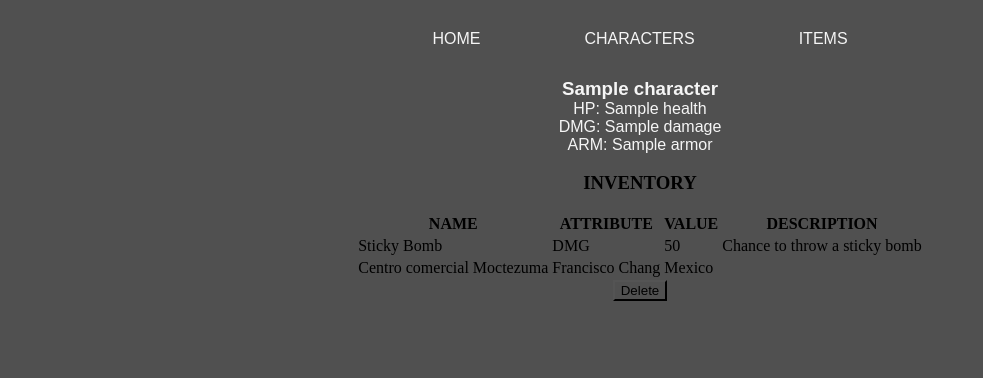
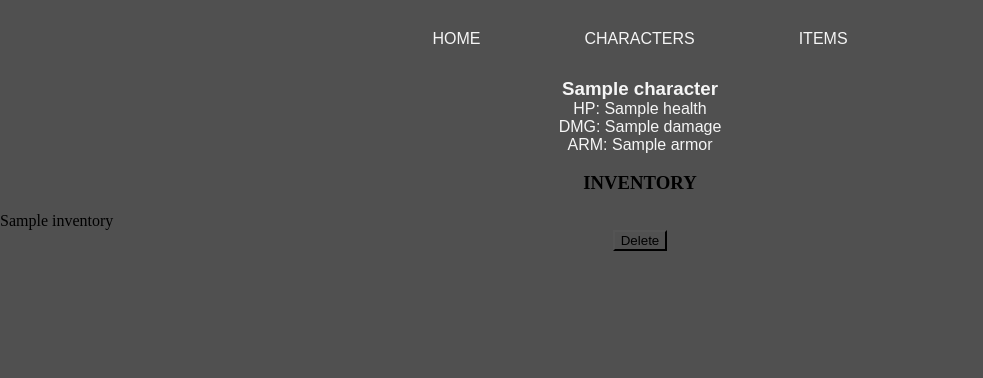
Before and after one commit to tvpaterson/risk_of_rain_project, a Flask app: template templates/characters/show.html in a window 1280 px wide. Shown: the top 378 px of the page, without its empty margins (0-983 px from the left). Run offline with Flask 2, Linux system fonts and the light colour scheme; the template is opened without the code that fills it: most values are stand-ins (such as "Sample title", 1, 10 or a date in 2020); some web fonts are replaced.

Commit message:
started to create inventory join table

```diff
--- a/db/ror_game.sql
+++ b/db/ror_game.sql
@@ -18,7 +18,7 @@ CREATE TABLE items (
   description VARCHAR(255)
 );
 
-CREATE TABLE inventory (
+CREATE TABLE inventories (
   id SERIAL PRIMARY KEY,
   character_id INT REFERENCES characters(id) ON DELETE CASCADE,
   item_id INT REFERENCES items(id) ON DELETE CASCADE
--- a/models/inventory.py
+++ b/models/inventory.py
@@ -1,5 +1,6 @@
 class Inventory:
-    def __init__(self, character, id=None):
+    def __init__(self, character, item, id=None):
         self.character = character
+        self.item = item
         self.items = []
         self.id = id
--- a/templates/characters/show.html
+++ b/templates/characters/show.html
@@ -13,27 +13,9 @@
     <h3> INVENTORY </h3>
 </div>
 <br>
-
-    <table>
-        <tr>
-            <th>NAME</th>
-            <th>ATTRIBUTE</th>
-            <th>VALUE</th>
-            <th>DESCRIPTION</th>
-        </tr>
-        <tr>
-            <td>Sticky Bomb</td>
-            <td>DMG</td>
-            <td>50</td>
-            <td>Chance to throw a sticky bomb</td>
-        </tr>
-        <tr>
-            <td>Centro comercial Moctezuma</td>
-            <td>Francisco Chang</td>
-            <td>Mexico</td>
-        </tr>
-    </table>
-</thead>
+    {% for item in inventory %}
+        {{inventory}}
+    {% endfor %}
 
 <form action="/characters/{{ character.id }}/delete" method="POST">
     <input class="create-button" type="submit" value="Delete">
```
Also changed, not shown: console.py (+7 -0 lines), repositories/inventory_repository.py (added, +28 -0 lines).
